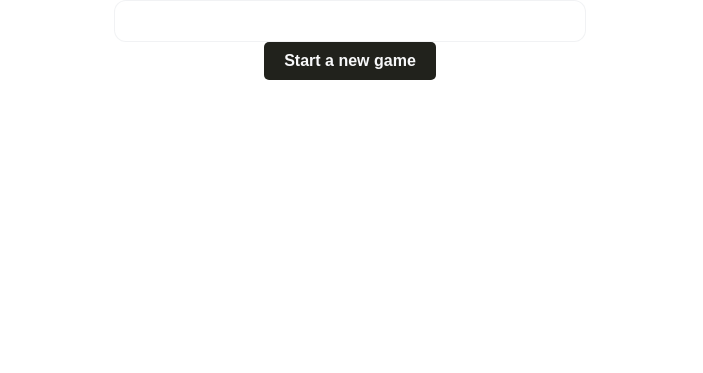
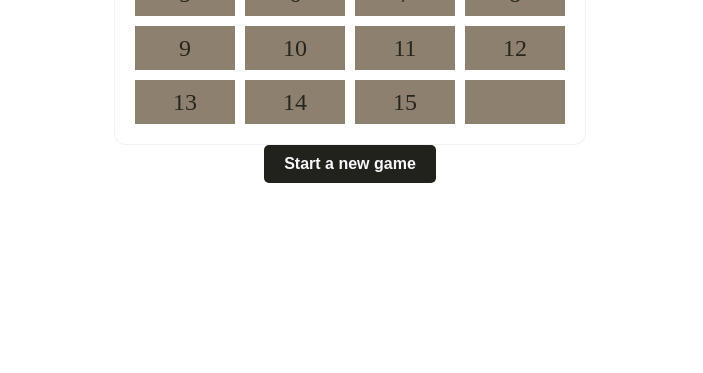
Before and after one commit to LoicGrapp/sliding-puzzle, a plain HTML site: page index.html in a window 1280 px wide. Shown: the part 427-800 px from the top of the page, without its empty margins (290-993 px from the left). Drawn offline with Linux system fonts and the light colour scheme.

Commit message:
Rendering grid

```diff
--- a/index.html
+++ b/index.html
@@ -17,5 +17,6 @@
     <button id="start">Start a new game</button>
 
     <script src="script.js"></script>
+    <script src="table.js"></script>
 </body>
 </html>
--- a/styles.css
+++ b/styles.css
@@ -71,7 +71,7 @@ body {
   font-family: "Mouse Memoirs", serif;
   font-weight: 400;
   font-style: normal;
-  background-image: url('bg-body.avif');
+  /* background-image: url('bg-body.avif'); */
   background-position: center;
   background-repeat: no-repeat;
   background-size: cover;
--- /dev/null
+++ b/table.js
@@ -0,0 +1,24 @@
+init();
+function init () {
+    const fragment = document.createDocumentFragment();
+
+    for (i = 1; i < 17; i++) {
+        if (i < 16) {
+            fragment.appendChild(create(i));
+        } else {
+            fragment.appendChild(create());
+        }
+    }
+
+    const elem = document.querySelector(".grid-container");
+    elem.appendChild(fragment);
+}
+
+
+function create (elem='') {
+    const div = document.createElement('div');
+    div.textContent = elem;
+    div.draggable= true;
+    div.classList = 'grid-tile'
+    return div
+}
```
